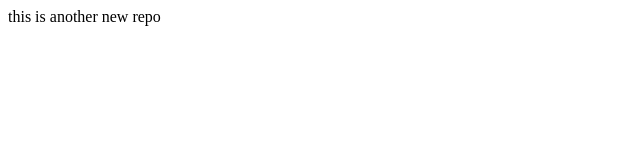
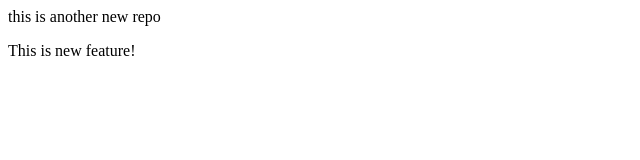
Before and after one commit to Yoshita-Dwivedi/localRepo, a plain HTML site: page index.html in a window 1280 px wide. Shown: the whole page, without its empty margins (0-640 px from the left). Drawn offline with Linux system fonts and the light colour scheme.

Commit message:
add new feature

```diff
--- a/index.html
+++ b/index.html
@@ -1 +1,2 @@
 <p> this is another new repo</p>
+<p>This is new feature! </p>
```
